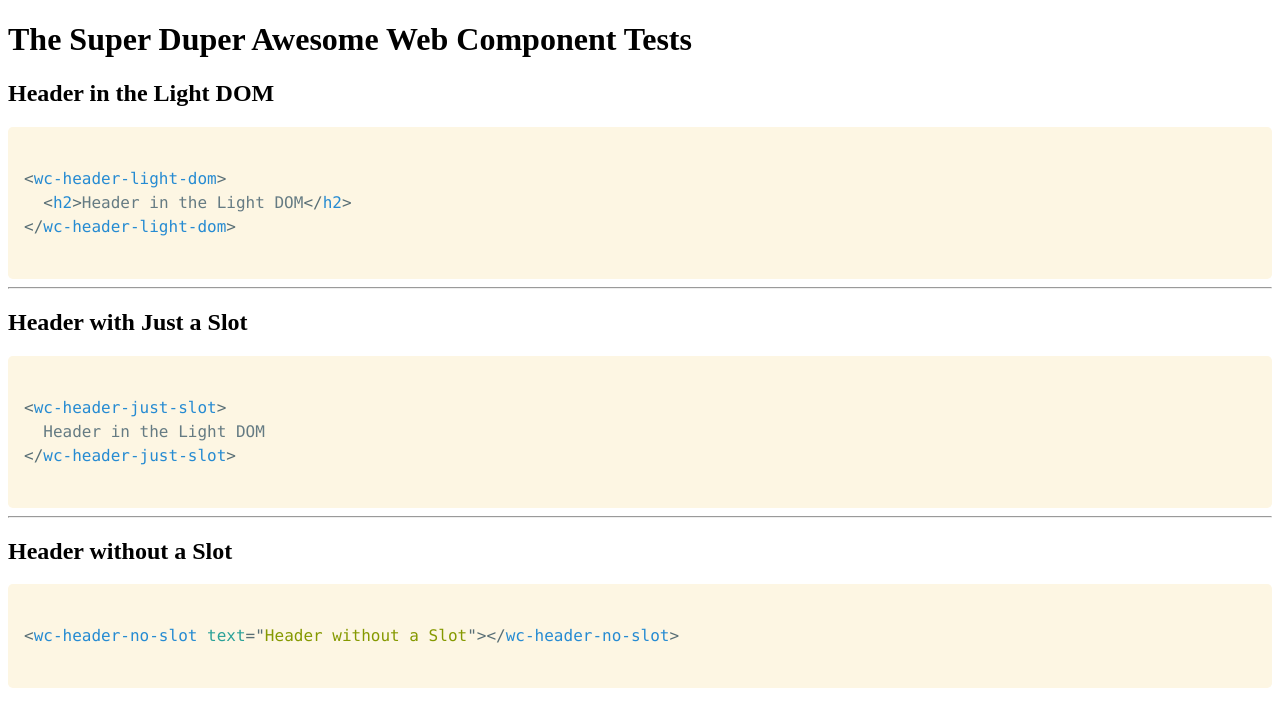
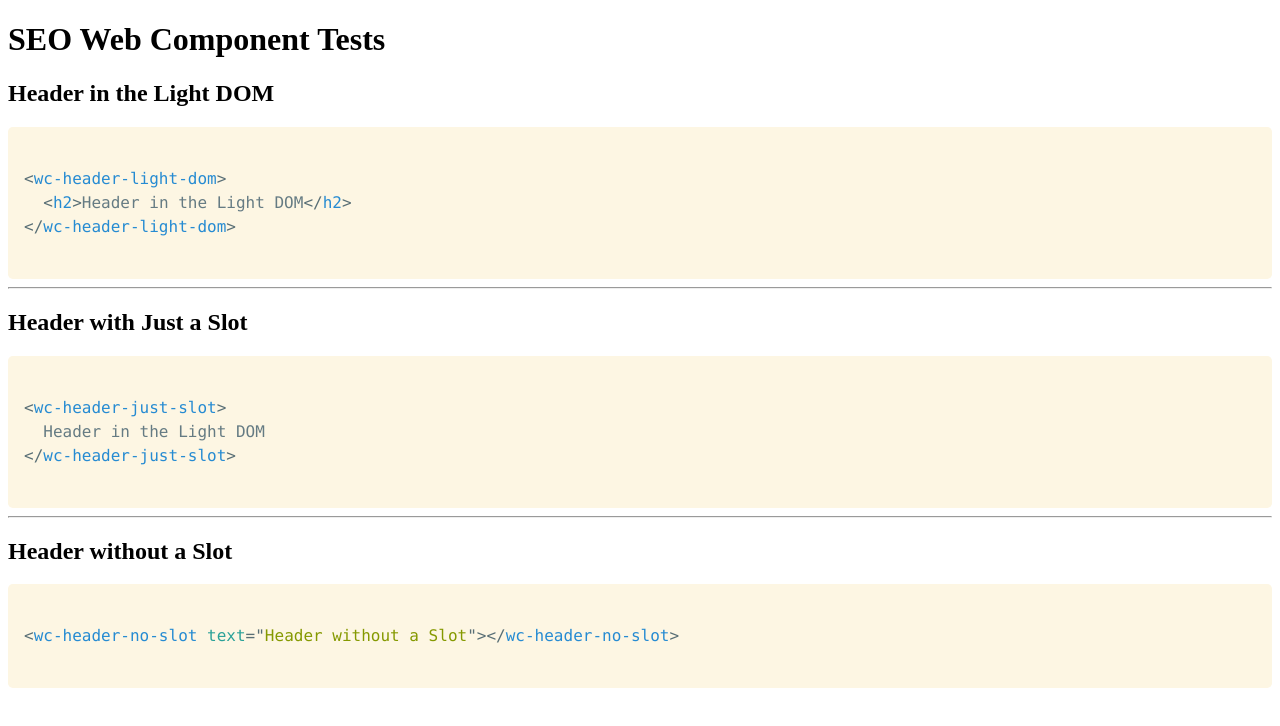
Before and after one commit to kylebuch8/web-components-test, a website: page index.html in a window 1280 px wide. Drawn offline with Linux system fonts and the light colour scheme.

Commit message:
updating page title

```diff
--- a/index.html
+++ b/index.html
@@ -9,7 +9,7 @@
     <meta name="yandex-verification" content="5ff2cab9964ae405" />
   </head>
   <body>
-    <h1>The Super Duper Awesome Web Component Tests</h1>
+    <h1>SEO Web Component Tests</h1>
     <wc-header-light-dom>
       <h2>Header in the Light DOM</h2>
     </wc-header-light-dom>
```
